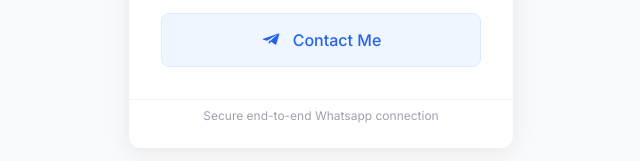
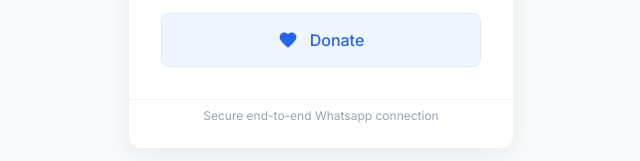
Before and after one commit to efeurhobobullish/empire_md_main_session, a website: page main.html in a window 1280 px wide. Shown: the part 553-714 px from the top of the page, 319-959 px from the left. Drawn offline with nearby package versions, Linux system fonts and the light colour scheme.

Commit message:
Update main.html

```diff
--- a/main.html
+++ b/main.html
@@ -96,12 +96,12 @@
         </button>
 
         <!-- New Button: Contact Me -->
-        <button onclick="goTo('https://t.me/only_one_empire')" class="w-full flex items-center justify-center gap-3 p-3.5 bg-blue-50 hover:bg-blue-100 text-blue-600 font-medium rounded-lg transition-all duration-200 border border-blue-100 hover:border-blue-200">
-            <svg xmlns="http://www.w3.org/2000/svg" class="h-5 w-5" fill="currentColor" viewBox="0 0 24 24">
-                <path d="M9.5 12.6l-.3 4.1c.4 0 .6-.2.9-.5l2.2-2.2 4.6 3.4c.8.5 1.4.2 1.6-.8L22 5.1c.2-.8-.3-1.1-1-.9L2.8 10.6c-.8.3-.8.8-.1 1l4.6 1.4 10.7-6.8c.5-.3 1-.1.6.2l-8.1 7.2z"/>
-            </svg>
-            Contact Me
-        </button>
+        <button onclick="goTo('/donate')" class="w-full flex items-center justify-center gap-3 p-3.5 bg-blue-50 hover:bg-blue-100 text-blue-600 font-medium rounded-lg transition-all duration-200 border border-blue-100 hover:border-blue-200">
+    <svg xmlns="http://www.w3.org/2000/svg" class="h-5 w-5" fill="currentColor" viewBox="0 0 24 24">
+        <path d="M12 21.35l-1.45-1.32C5.4 15.36 2 12.28 2 8.5 2 5.42 4.42 3 7.5 3c1.74 0 3.41.81 4.5 2.09C13.09 3.81 14.76 3 16.5 3 19.58 3 22 5.42 22 8.5c0 3.78-3.4 6.86-8.55 11.54L12 21.35z"/>
+    </svg>
+    Donate
+</button>
     </div>
 </div>
         <!-- Footer -->
```
